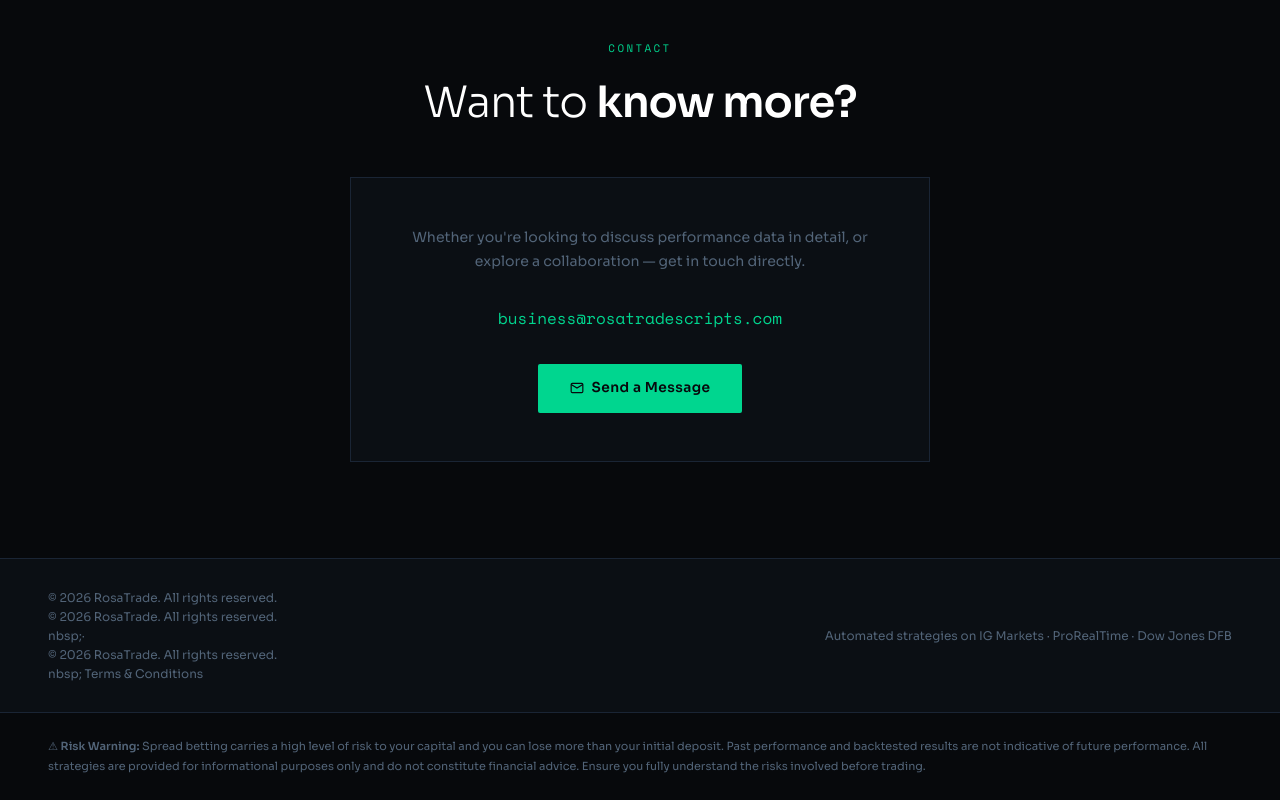
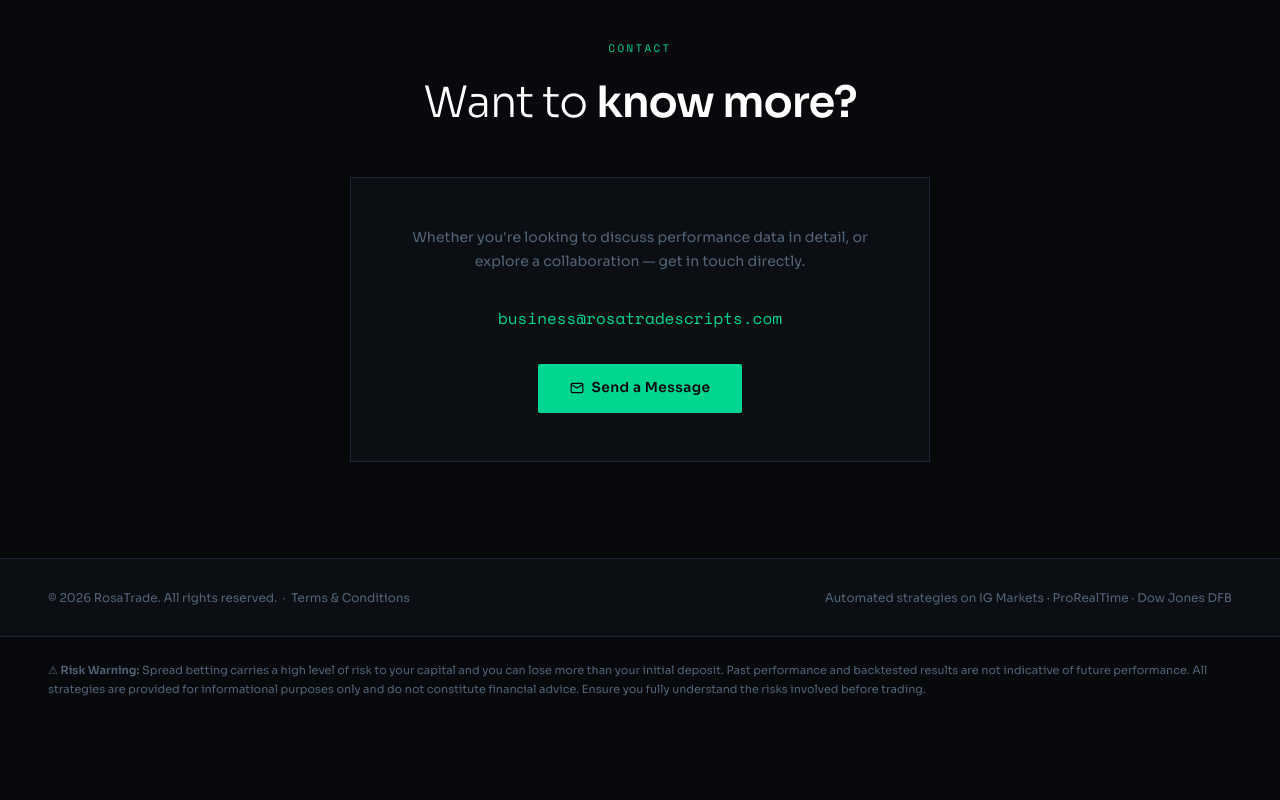
Before and after one commit to BoringTrader1983/rosatrade, a plain HTML site: page index.html in a window 1280 px wide. Shown: the part 4269-5069 px from the top of the page. After the commit the page ends 4992 px from the top, so only its background shows below. Drawn offline with nearby package versions, Linux system fonts and the light colour scheme.

Commit message:
Update index.html

```diff
--- a/index.html
+++ b/index.html
@@ -927,7 +927,7 @@
 
 <!-- FOOTER -->
 <footer>
-  <div>© 2026 RosaTrade. All rights reserved. <div>© 2026 RosaTrade. All rights reserved.</div>nbsp;·<div>© 2026 RosaTrade. All rights reserved.</div>nbsp; <a href="terms.html" style="color:var(--text-dim);text-decoration:none;">Terms &amp; Conditions</a></div>
+  <div>© 2026 RosaTrade. All rights reserved. &nbsp;·&nbsp; <a href="terms.html" style="color:var(--text-dim);text-decoration:none;">Terms &amp; Conditions</a></div>
   <div>Automated strategies on IG Markets · ProRealTime · Dow Jones DFB</div>
 </footer>
 <div class="disclaimer">
```
